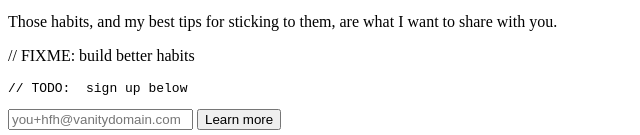
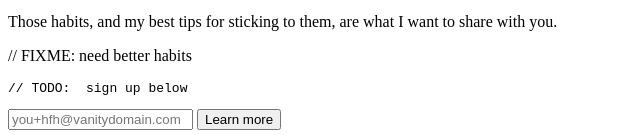
Before and after one commit to r00k/habits-for-hackers-landing, a website: page src/index.html in a window 1280 px wide. Shown: the part 786-921 px from the top of the page, 0-640 px from the left. Drawn offline with Linux system fonts and the light colour scheme.

Commit message:
i like dis

```diff
--- a/src/index.html
+++ b/src/index.html
@@ -82,7 +82,7 @@
 
 
         <div class="border-left border-purple-lighter border-l-4 mt-16 px-4 py-8 bg-purple-lightest">
-          <p class="text-3xl font-mono font-bold">// FIXME: build better habits</p>
+          <p class="text-3xl font-mono font-bold">// FIXME: need better habits</p>
           <pre><p class="text-3xl font-mono font-bold mt-2">// TODO:  sign up below</p></pre>
           <form class="mt-8" action="https://www.getdrip.com/forms/604635715/submissions" method="post">
             <div class="flex flex-col">
```
